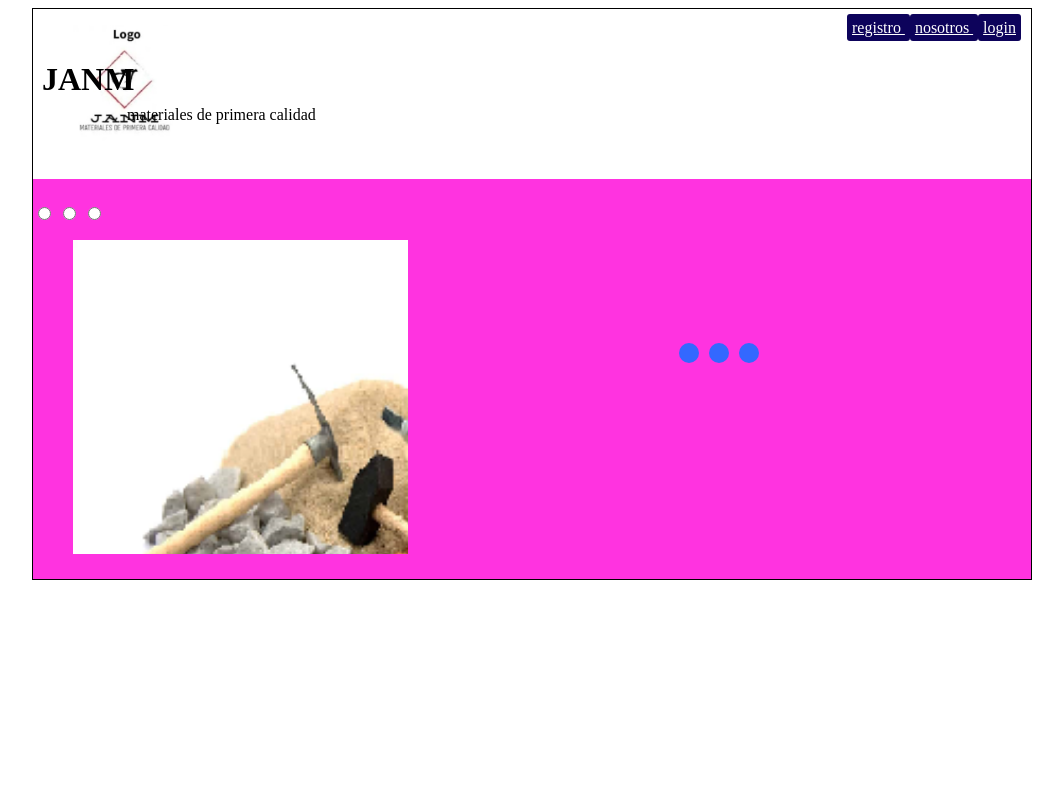
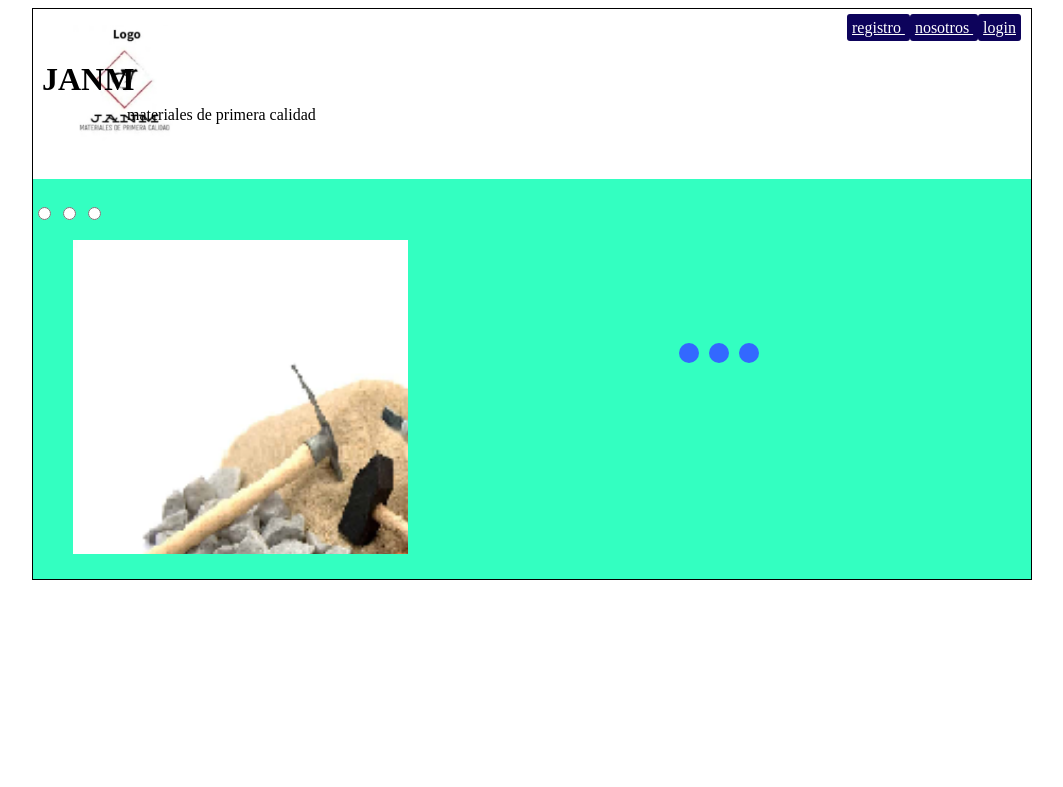
Before and after one commit to anyelacamacho03/formulario-, a PHP site: page / in a window 1280 px wide. Shown: the top 787 px of the page, without its empty margins (108-1171 px from the left). Run offline with PHP 8.4, Linux system fonts and the light colour scheme.

Commit message:
Update estiloprincipal.css

```diff
--- a/style/estiloprincipal.css
+++ b/style/estiloprincipal.css
@@ -48,7 +48,7 @@
 .galeria {
   width: 100%;
   height: 400px;
-  background: #FF33E0;
+  background: #33FFC1;
   display: flex;
   justify-content: center;
   align-items: center;
```
